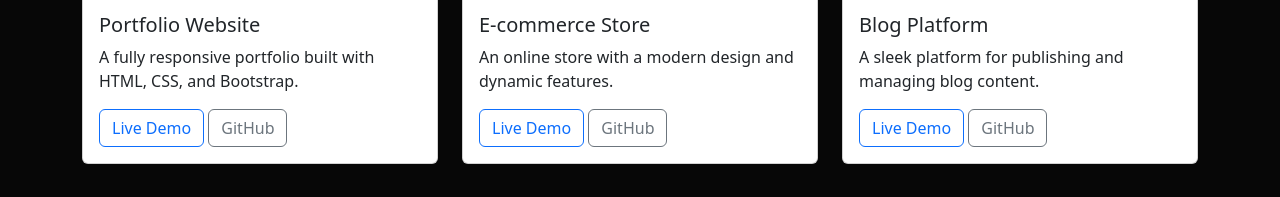
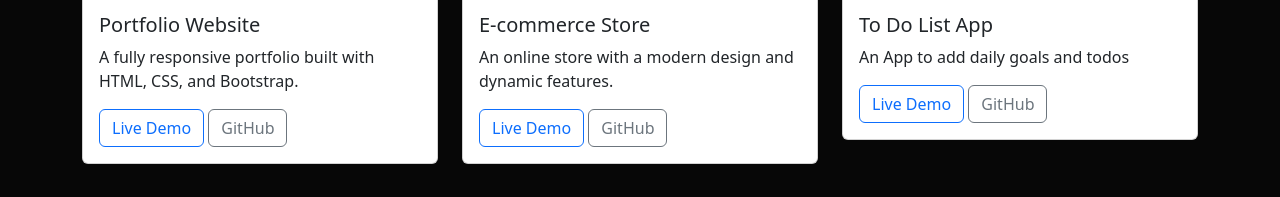
Before and after one commit to ralph875/portfolio, a plain HTML site: page index.html in a window 1280 px wide. Shown: the part 2211-2408 px from the top of the page. Drawn offline with Linux system fonts and the light colour scheme.

Commit message:
new change

```diff
--- a/index.html
+++ b/index.html
@@ -97,10 +97,10 @@
                 <div class="card project-card">
                     <img src="blog platform.webp" class="card-img-top" alt="Project 3">
                     <div class="card-body">
-                        <h5 class="card-title">Blog Platform</h5>
-                        <p class="card-text">A sleek platform for publishing and managing blog content.</p>
+                        <h5 class="card-title">To Do List App</h5>
+                        <p class="card-text">An App to add daily goals and todos</p>
                         <a href="#" class="btn btn-outline-primary">Live Demo</a>
-                        <a href="https://github.com/ralph875/project-repo" class="btn btn-outline-secondary" target="_blank">GitHub</a>
+                        <a href="https://ralph875.github.io/portfolio/" class="btn btn-outline-secondary" target="_blank">GitHub</a>
 
                     </div>
                 </div>
```
